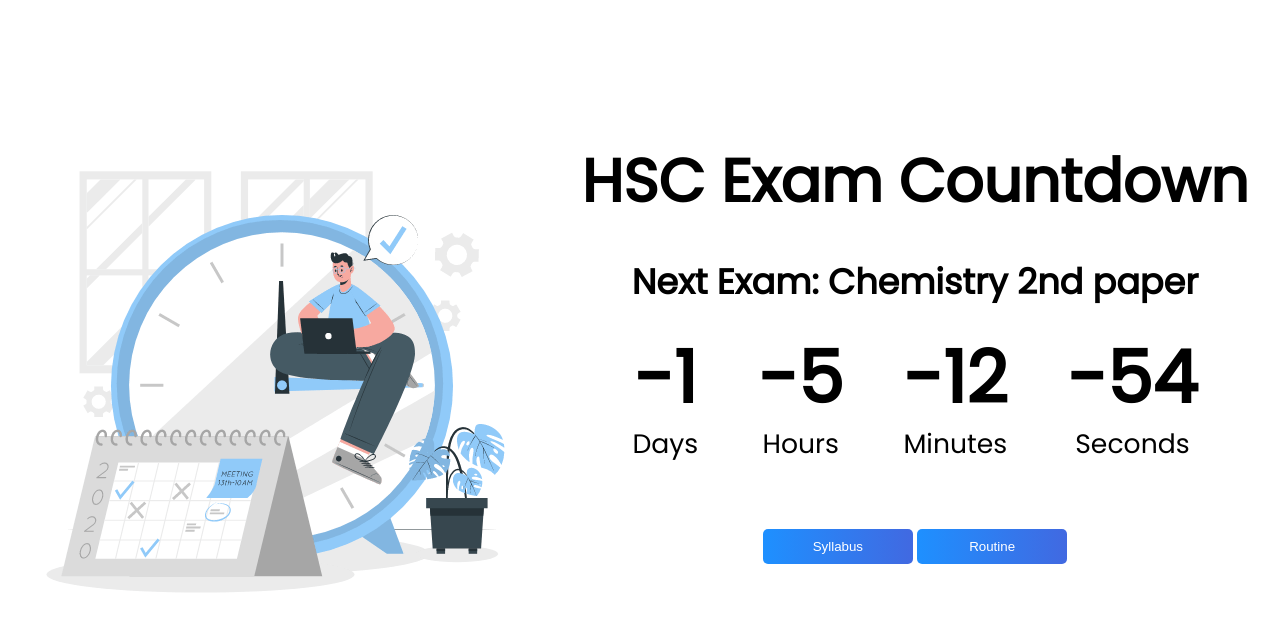
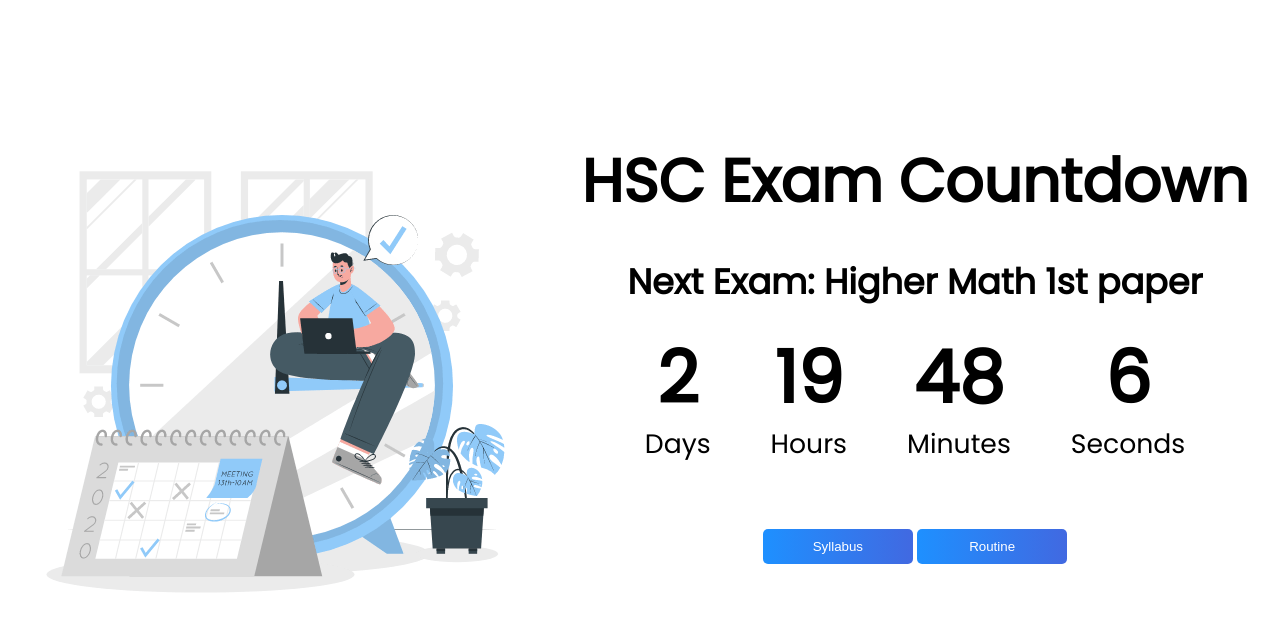
Before and after one commit to Ataur-AHad/HSC-Countdown, a plain HTML site: page index.html in a window 1280 px wide. Drawn offline with Linux system fonts and the light colour scheme.

Commit message:
Update index.html

```diff
--- a/index.html
+++ b/index.html
@@ -16,7 +16,7 @@
         <div class="clock">
 
             <h1>HSC Exam Countdown</h1>
-            <h2>Next Exam: <span class="sub">Chemistry 2nd paper</span> </h2>
+            <h2>Next Exam: <span class="sub">Higher Math 1st paper</span> </h2>
 
             <div id="countdown" class="countdown">
                 <div class="time">
@@ -65,7 +65,7 @@
 
         function countdown(){
             var now = new Date().getTime();
-            var eventDate = new Date("Dec 12, 2021 10:00:00").getTime();
+            var eventDate = new Date("Dec 15, 2021 10:00:00").getTime();
 
 
 
```
